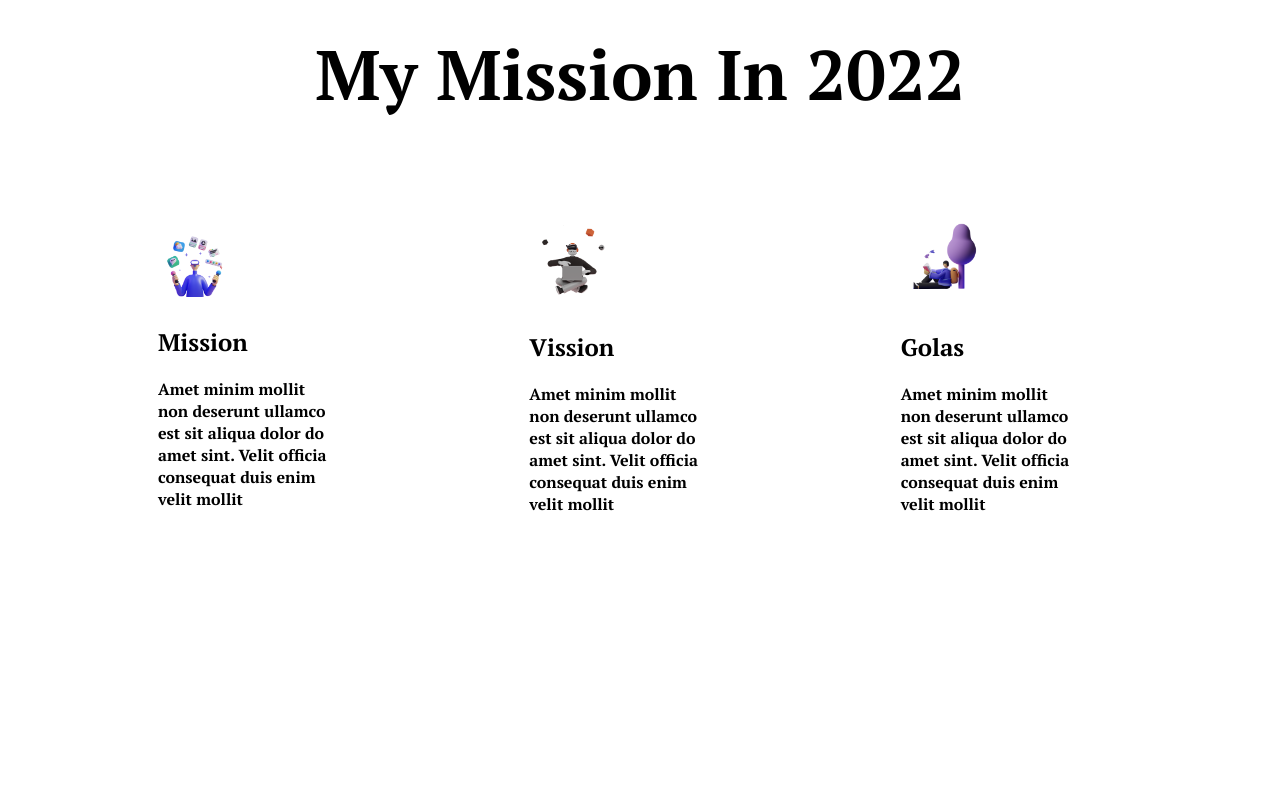
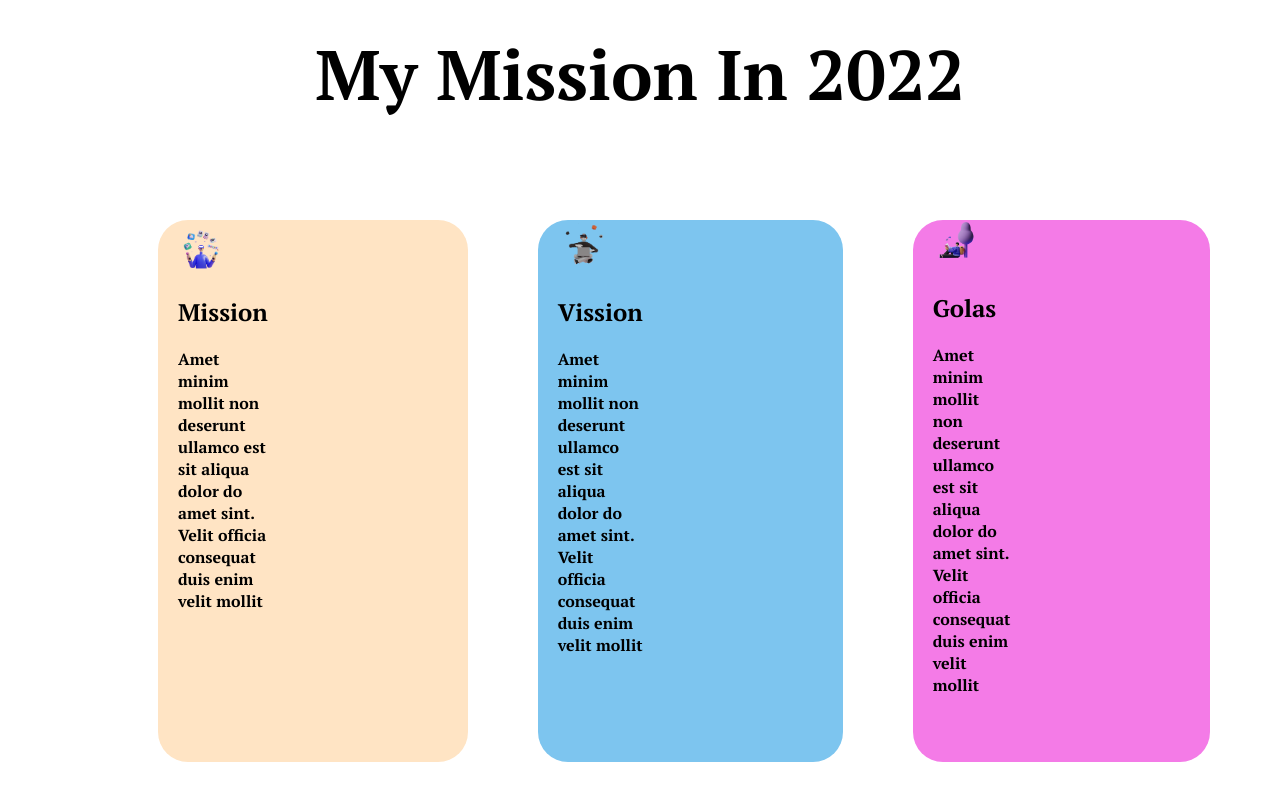
Before and after one commit to rhratul7/Mission, a plain HTML site: page index.html in a window 1280 px wide. Shown: the part 709-1509 px from the top of the page. Before the commit the page ends 1248 px from the top, so only its background shows below. Drawn offline with Linux system fonts and the light colour scheme; a web font is replaced by a local one.

Commit message:
3rdcommit

```diff
--- a/index.html
+++ b/index.html
@@ -40,7 +40,7 @@
     <section class="section1">
 
 
-        <div class="div2">
+        <div id="backgroundcolor1" class="div2">
             <img src="illustrator-1.png" alt="">
             <h2>Mission</h2>
             <p>Amet minim mollit non deserunt
@@ -49,7 +49,7 @@
                 velit mollit</p>
 
         </div>
-        <div class="div2">
+        <div id="backgroundcolor2" class="div2">
             <img src="illustrator-2.png" alt="">
             <h2>Vission</h2>
             <p>Amet minim mollit non deserunt
@@ -57,7 +57,7 @@
                 sint. Velit officia consequat duis enim
                 velit mollit</p>
         </div>
-        <div class="div2">
+        <div id="backgroundcolor3" class="div2">
             <img src="illustrator-3.png" alt="">
             <h2>Golas</h2>
             <p>Amet minim mollit non deserunt
--- a/style.css
+++ b/style.css
@@ -33,6 +33,12 @@ h1 {
 
 .div2 {
     padding-right: 200px;
+    border-radius: 30px;
+
+    padding-left: 20px;
+    padding-bottom: 50px;
+    margin-right: 70px;
+    margin-bottom: 50px;
 }
 
 .div1 img {
@@ -42,7 +48,7 @@ h1 {
 }
 
 .div2 img {
-    width: 50%;
+    width: 60%;
 
 }
 
@@ -65,3 +71,15 @@ body {
     text-align: center;
 
 }
+
+#backgroundcolor1 {
+    background-color: bisque;
+}
+
+#backgroundcolor2 {
+    background-color: rgb(125, 197, 239);
+}
+
+#backgroundcolor3 {
+    background-color: rgb(244, 123, 231);
+}
```
